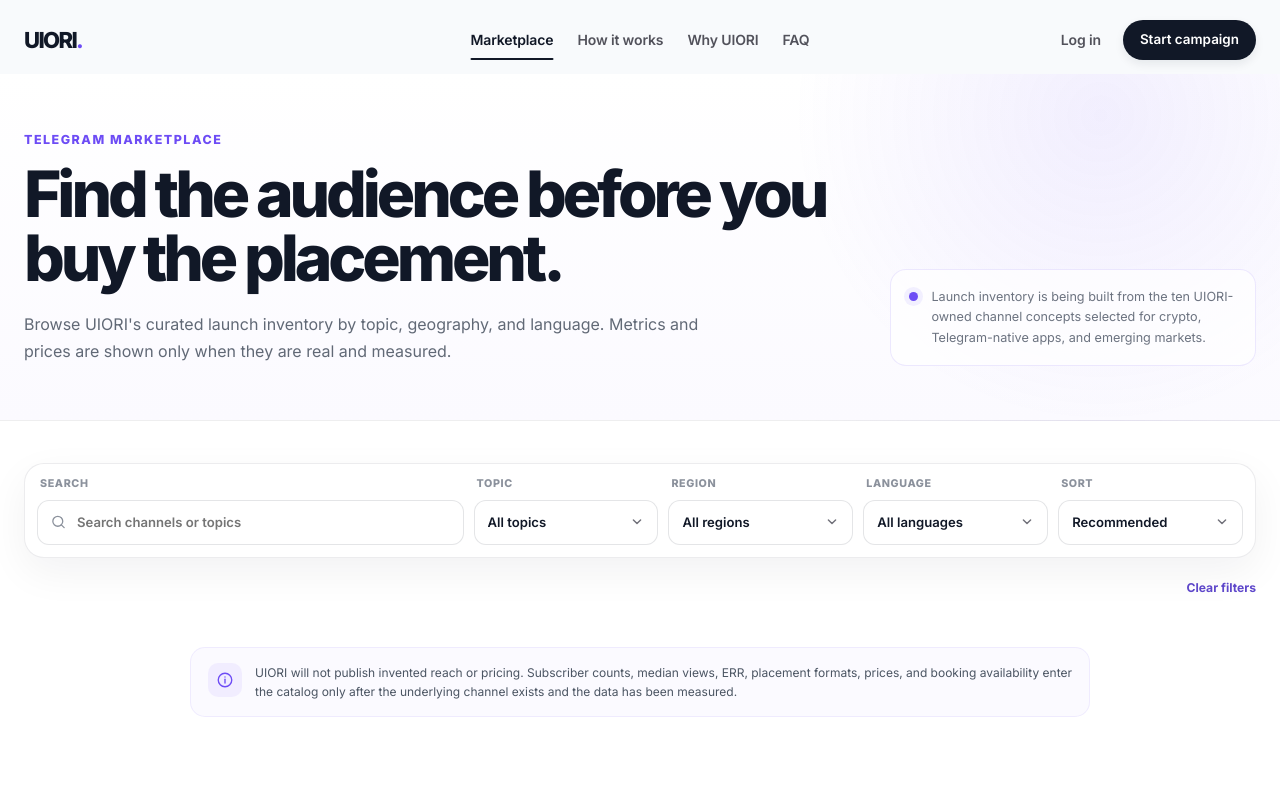
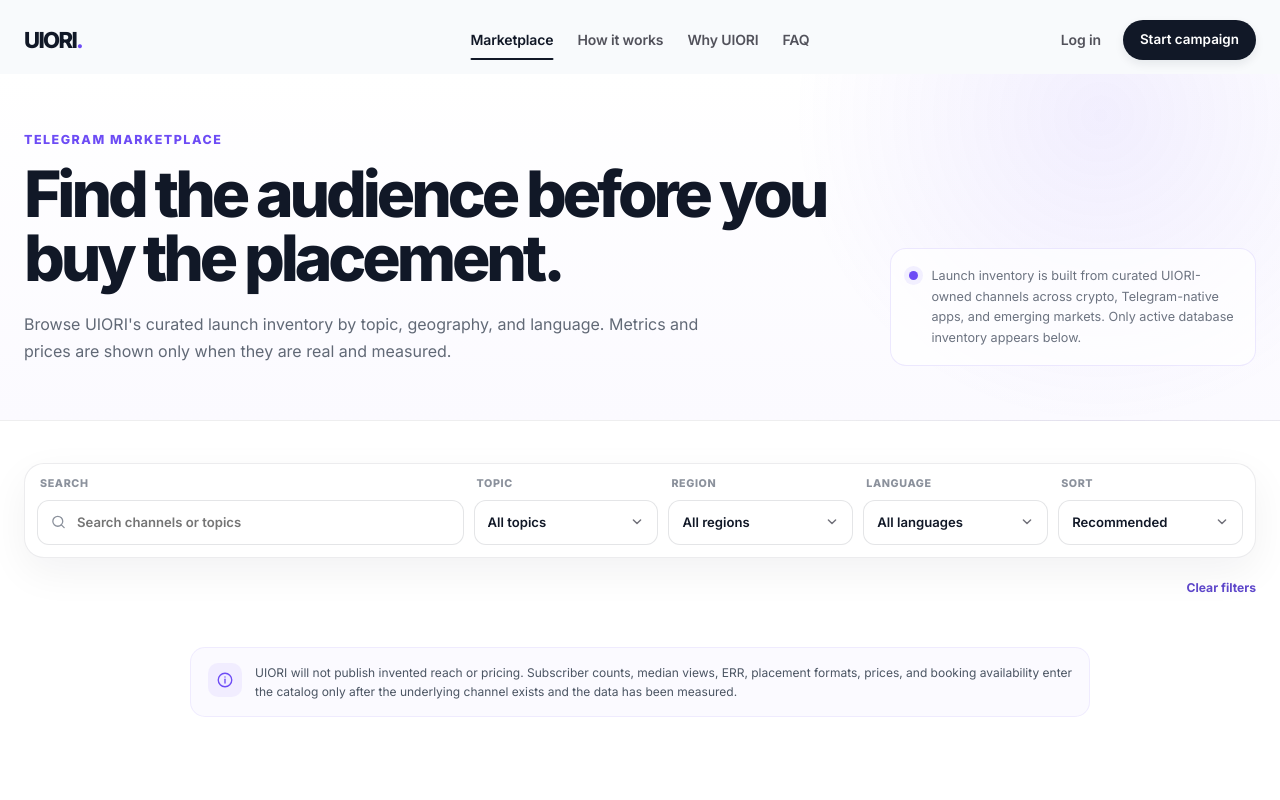
Before and after one commit to omariwest/uiori, a plain HTML site: page marketplace/index.html in a window 1280 px wide. Shown: the top 800 px of the page. Drawn offline with Linux system fonts and the light colour scheme; a script that the page names is missing.

Commit message:
Remove stale fixed channel count from marketplace copy

```diff
--- a/marketplace/index.html
+++ b/marketplace/index.html
@@ -151,9 +151,9 @@
           <div class="marketplace-hero-note">
             <span aria-hidden="true"></span>
             <p>
-              Launch inventory is being built from the ten UIORI-owned channel
-              concepts selected for crypto, Telegram-native apps, and emerging
-              markets.
+              Launch inventory is built from curated UIORI-owned channels across
+              crypto, Telegram-native apps, and emerging markets. Only active
+              database inventory appears below.
             </p>
           </div>
         </div>
```
